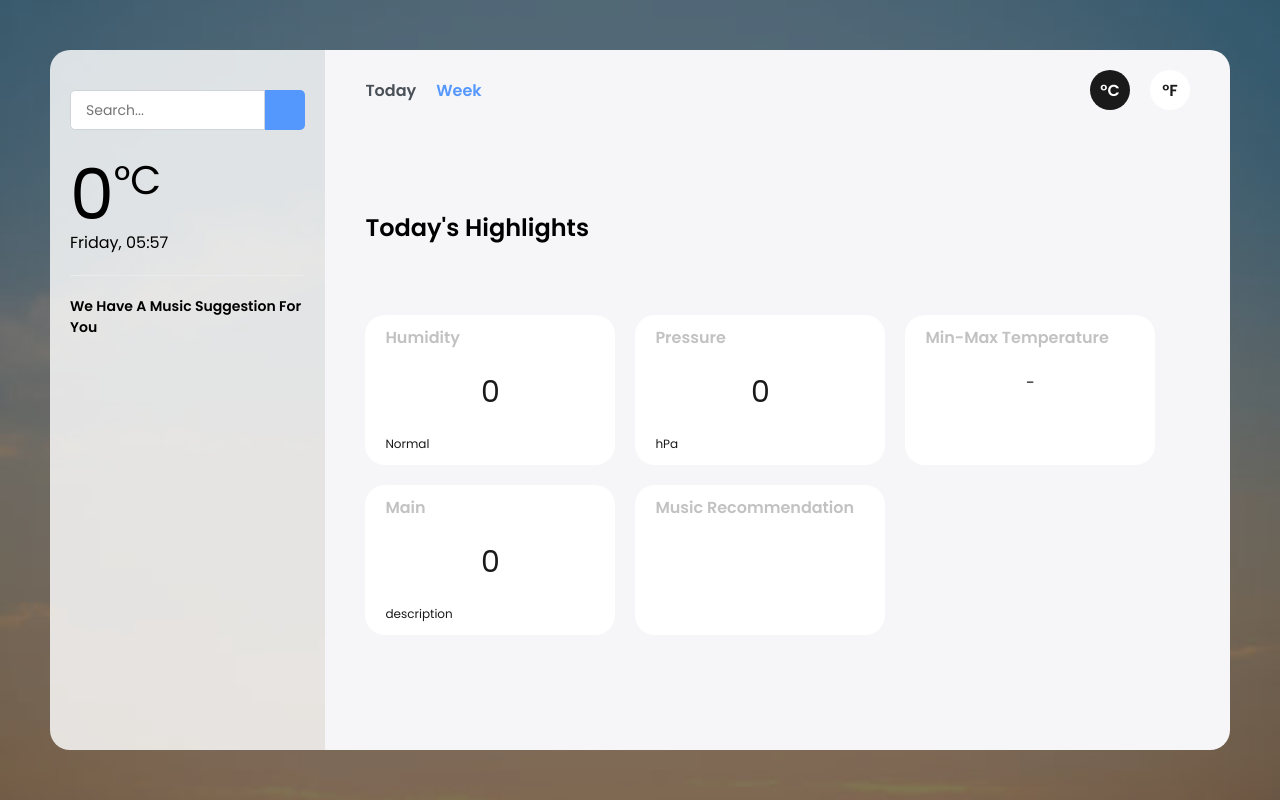
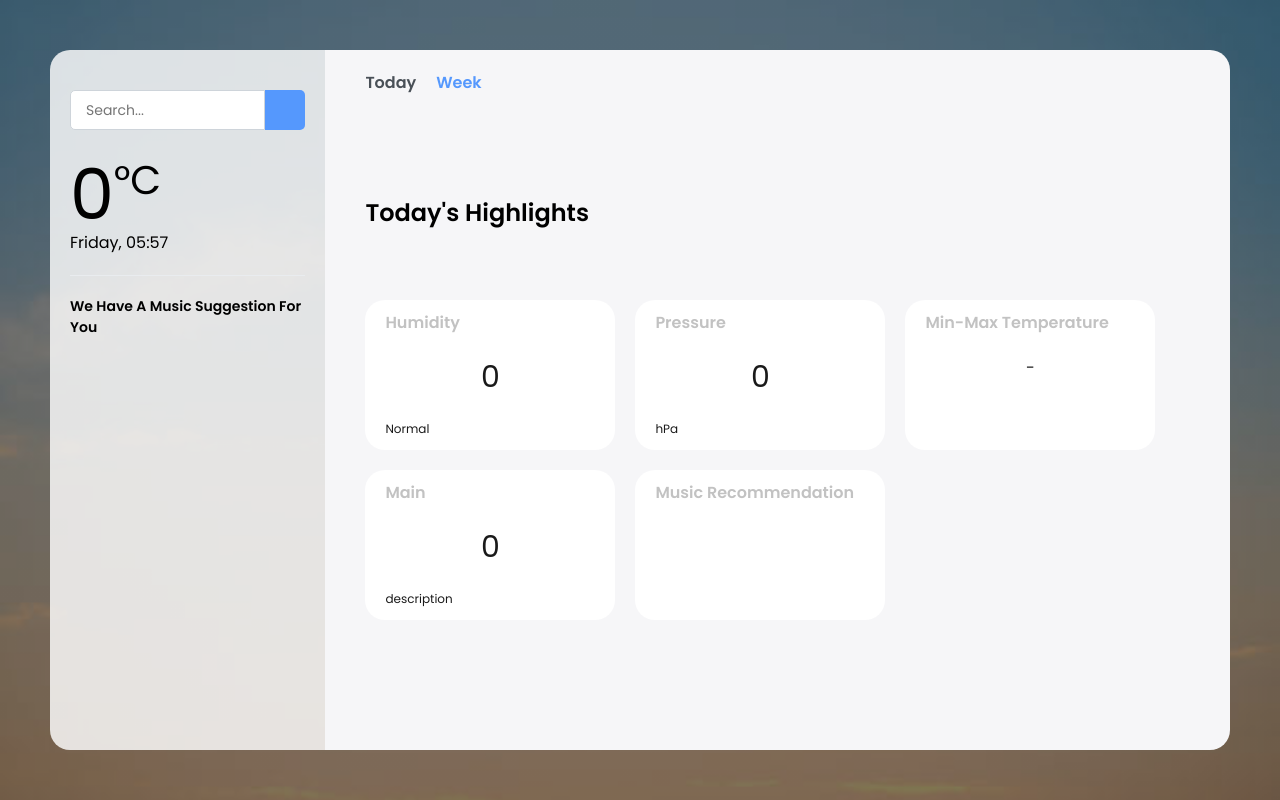
Before and after one commit to AhmetHTTP/WeatherHub, a plain HTML site: page UI/index.html in a window 1280 px wide. Drawn offline with Linux system fonts and the light colour scheme.

Commit message:
Update index.html

```diff
--- a/UI/index.html
+++ b/UI/index.html
@@ -74,10 +74,6 @@
                     <button class="hourly" onclick="havaDurumuKontrol('today')">Today</button>
                     <button class="week active" onclick="havaDurumuKontrol('week')">Week</button>
                 </ul>
-                <ul class="options units">
-                    <button class="celcius active">°C</button>
-                    <button class="fahrenheit">°F</button>
-                </ul>
             </nav>
             <div class="cards" id="weather-cards"></div>
             <div class="highlights">
```
